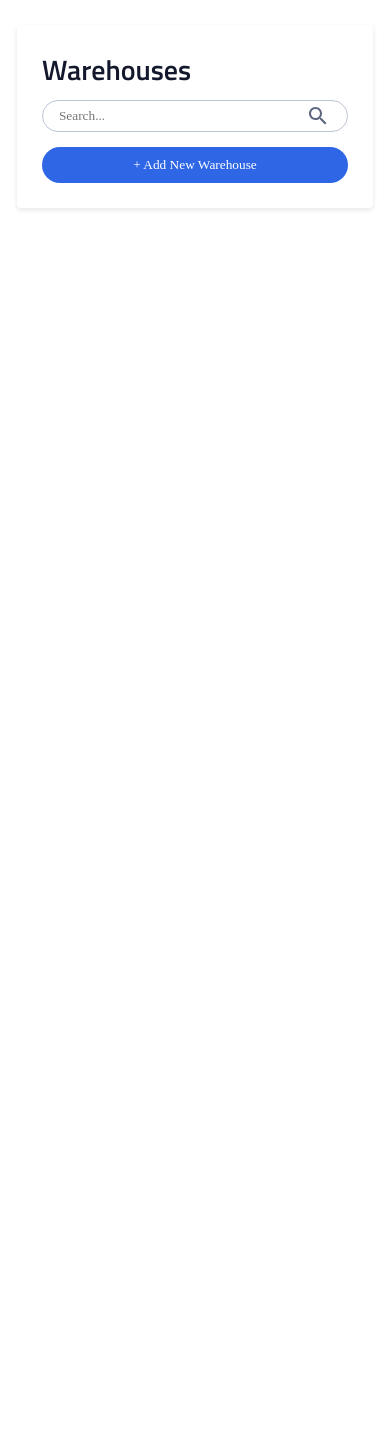
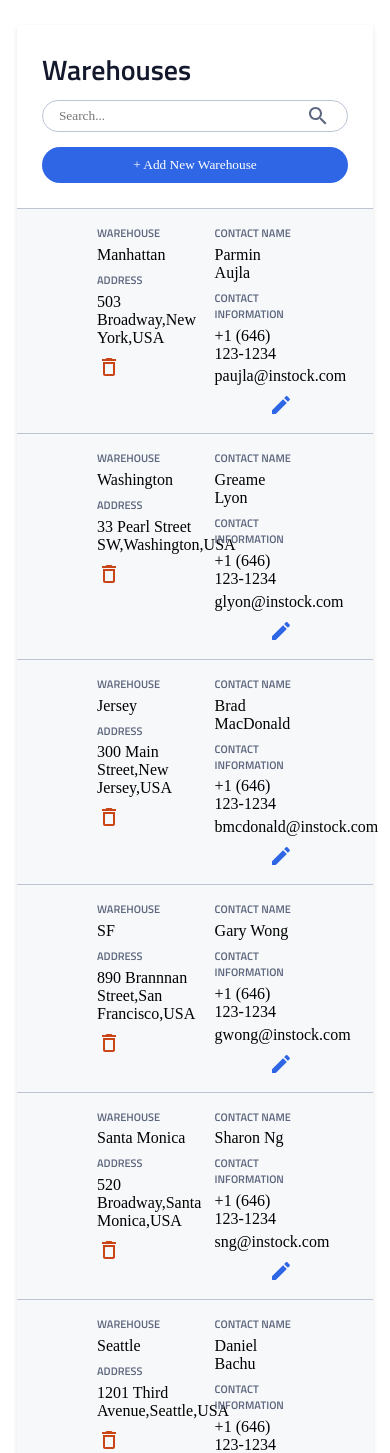
Before and after one commit to dige91/instock, a React (Create React App) app: page / in a window 390 px wide. Shown: the part 115-1568 px from the top of the page. Before the commit the page ends 844 px from the top, so only its background shows below. Built offline with nearby package versions, Linux system fonts and the light colour scheme.

Commit message:
Warehouse list for tablet view mimicing data

```diff
--- a/src/components/Warehouse/Warehouse.js
+++ b/src/components/Warehouse/Warehouse.js
@@ -1,6 +1,97 @@
 import './Warehouse.scss';
 import '../../App.scss';
+import WarehouseItem from '../WarehouseItem/WarehouseItem';
 import { Link } from 'react-router-dom';
+const warehouses = [
+    {
+        id: 1,
+        warehouse_name: 'Manhattan',
+        address: '503 Broadway',
+        city: 'New York',
+        country: 'USA',
+        contact_name: 'Parmin Aujla',
+        contact_position: 'Warehouse Manager',
+        contact_phone: '+1 (646) 123-1234',
+        contact_email: 'paujla@instock.com',
+    },
+    {
+        id: 2,
+        warehouse_name: 'Washington',
+        address: '33 Pearl Street SW',
+        city: 'Washington',
+        country: 'USA',
+        contact_name: 'Greame Lyon',
+        contact_position: 'Warehouse Manager',
+        contact_phone: '+1 (646) 123-1234',
+        contact_email: 'glyon@instock.com',
+    },
+    {
+        id: 3,
+        warehouse_name: 'Jersey',
+        address: '300 Main Street',
+        city: 'New Jersey',
+        country: 'USA',
+        contact_name: 'Brad MacDonald',
+        contact_position: 'Warehouse Manager',
+        contact_phone: '+1 (646) 123-1234',
+        contact_email: 'bmcdonald@instock.com',
+    },
+    {
+        id: 4,
+        warehouse_name: 'SF',
+        address: '890 Brannnan Street',
+        city: 'San Francisco',
+        country: 'USA',
+        contact_name: 'Gary Wong',
+        contact_position: 'Warehouse Manager',
+        contact_phone: '+1 (646) 123-1234',
+        contact_email: 'gwong@instock.com',
+    },
+    {
+        id: 5,
+        warehouse_name: 'Santa Monica',
+        address: '520 Broadway',
+        city: 'Santa Monica',
+        country: 'USA',
+        contact_name: 'Sharon Ng',
+        contact_position: 'Warehouse Manager',
+        contact_phone: '+1 (646) 123-1234',
+        contact_email: 'sng@instock.com',
+    },
+    {
+        id: 6,
+        warehouse_name: 'Seattle',
+        address: '1201 Third Avenue',
+        city: 'Seattle',
+        country: 'USA',
+        contact_name: 'Daniel Bachu',
+        contact_position: 'Warehouse Manager',
+        contact_phone: '+1 (646) 123-1234',
+        contact_email: 'dbachu@instock.com',
+    },
+    {
+        id: 7,
+        warehouse_name: 'Miami',
+        address: '2650 NW 5th Avenue',
+        city: 'Miami',
+        country: 'USA',
+        contact_name: 'Alana Thomas',
+        contact_position: 'Warehouse Manager',
+        contact_phone: '+1 (646) 123-1234',
+        contact_email: 'athomas@instock.com',
+    },
+    {
+        id: 8,
+        warehouse_name: 'Boston',
+        address: '215 Essex Street',
+        city: 'Boston',
+        country: 'USA',
+        contact_name: 'Vanessa Mendoza',
+        contact_position: 'Warehouse Manager',
+        contact_phone: '+1 (646) 123-1234',
+        contact_email: 'vmendoza@instock.com',
+    },
+]
 
 const Warehouse = () => {
     return (
@@ -17,6 +108,9 @@ const Warehouse = () => {
                     </form>
                 </div>
             </div>
+            {warehouses.map((warehouse) => (
+                <WarehouseItem key={warehouse.id} warehouse={warehouse} />
+            ))}
         </div>
 
     );
--- a/src/components/WarehouseItem/WarehouseItem.js
+++ b/src/components/WarehouseItem/WarehouseItem.js
@@ -1,10 +1,43 @@
-import './Warehouse.scss';
+import './WarehouseItem.scss';
 import '../../App.scss';
+import arrow from '../../assets/Icons/chevron_right-24px.svg';
+import del from '../../assets/Icons/delete_outline-24px.svg';
+import edit from '../../assets/Icons/edit-24px.svg';
 
-const WarehouseItem = () => {
-    return(
-        <>
-        </>
+const WarehouseItem = ({ warehouse }) => {
+    return (
+        <div className="item">
+            <div className="item__left">
+                <div className="item__left-warehouse">
+                    <h4 className='headings'>WAREHOUSE</h4>
+                    <div>{warehouse.warehouse_name}</div>
+                </div>
+                <div className="item__left-adress">
+                    <h4 className='headings'>ADDRESS</h4>
+                    <p>{warehouse.address},
+                        {warehouse.city},
+                        {warehouse.country}</p>
+                </div>
+                <img className="item__icons-delete" src={del} alt="delete icon"></img>
+            </div>
+            <div className='item__right'>
+                <div className="item__right-name">
+                    <h4 className='headings'>CONTACT NAME</h4>
+                    <div>{warehouse.contact_name}</div>
+                </div>
+                <div className="item__right-contact">
+                    <h4 className='headings'>CONTACT INFORMATION</h4>
+                    <p>{warehouse.contact_phone}</p>
+                    <p>{warehouse.contact_email}</p>
+                </div>
+
+                <img className="item__right-update" src={edit} alt="edit icon"></img>
+            </div>
+            {/* <div className="item__icons">
+                <img className="item__icons-delete" src={del} alt="delete icon"></img>
+                <img className="item__icons-update" src={edit} alt="edit icon"></img>
+            </div> */}
+        </div>
     )
 }
 
--- a/src/components/WarehouseItem/WarehouseItem.scss
+++ b/src/components/WarehouseItem/WarehouseItem.scss
@@ -0,0 +1,54 @@
+@use '../../styles/partials/mixin' as *;
+@use '../../styles/partials/colors' as *;
+
+.item{
+    display: flex;
+    border-top: $cloud .0625rem solid;
+    background-color: $light-grey;
+    align-items:baseline;
+    justify-content: space-between;
+    padding: 1rem 5rem;
+    &__left{
+        width: 50%;
+
+        &-warehouse{
+            display:flex;
+            flex-direction: column;
+            padding-bottom: .5rem;
+            gap: .3rem;
+
+        }
+        &-adress{
+            display:flex;
+            flex-direction: column;
+            padding-bottom: .5rem;
+            gap: .3rem;
+
+        }
+    }
+
+    &__right{
+        width: 40%;
+        display: flex;
+        flex-direction: column;
+        justify-content: space-between;
+
+        &-name{
+            display:flex;
+            flex-direction: column;
+            padding-bottom: .5rem;
+            gap: .3rem;
+
+        }
+        &-contact{
+            display:flex;
+            flex-direction: column;
+            padding-bottom: .5rem;
+            gap: .3rem;
+        }
+        &-update{
+            align-self: flex-end;
+        }
+
+    }
+}
```
